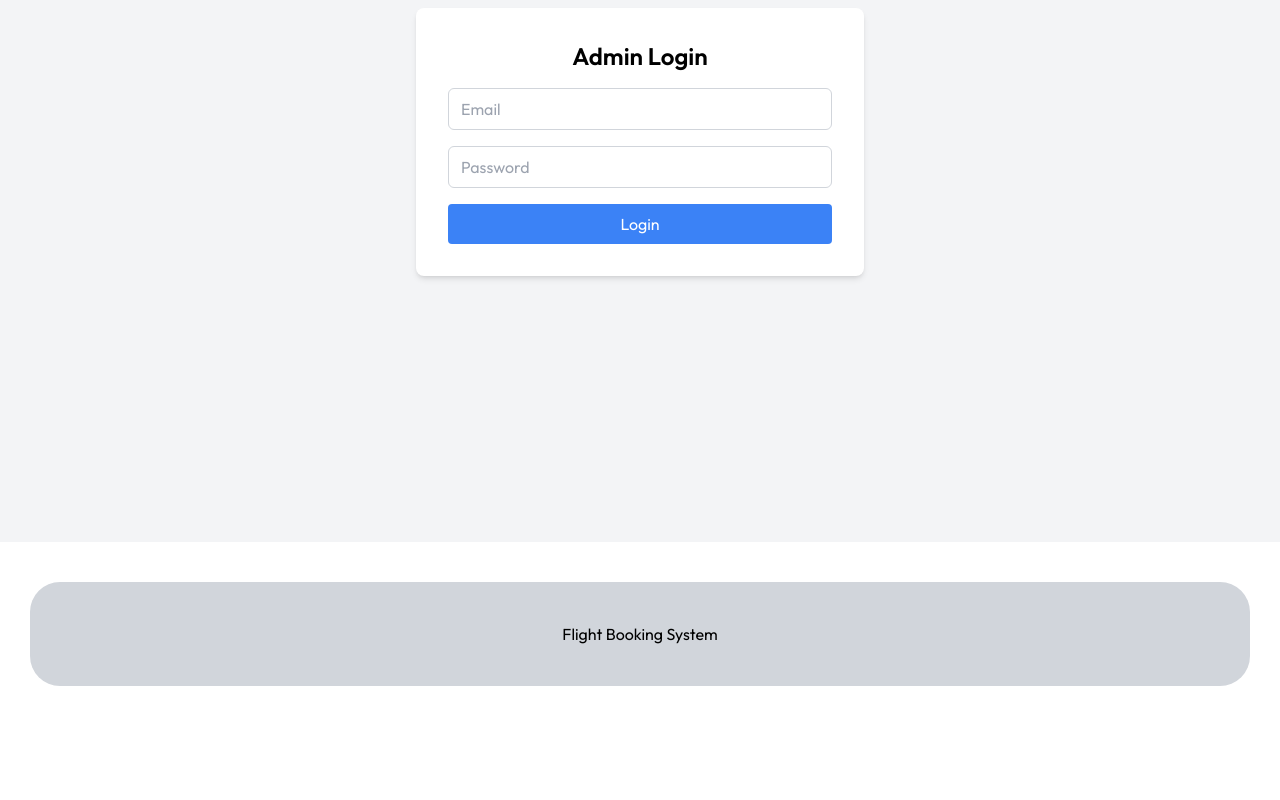
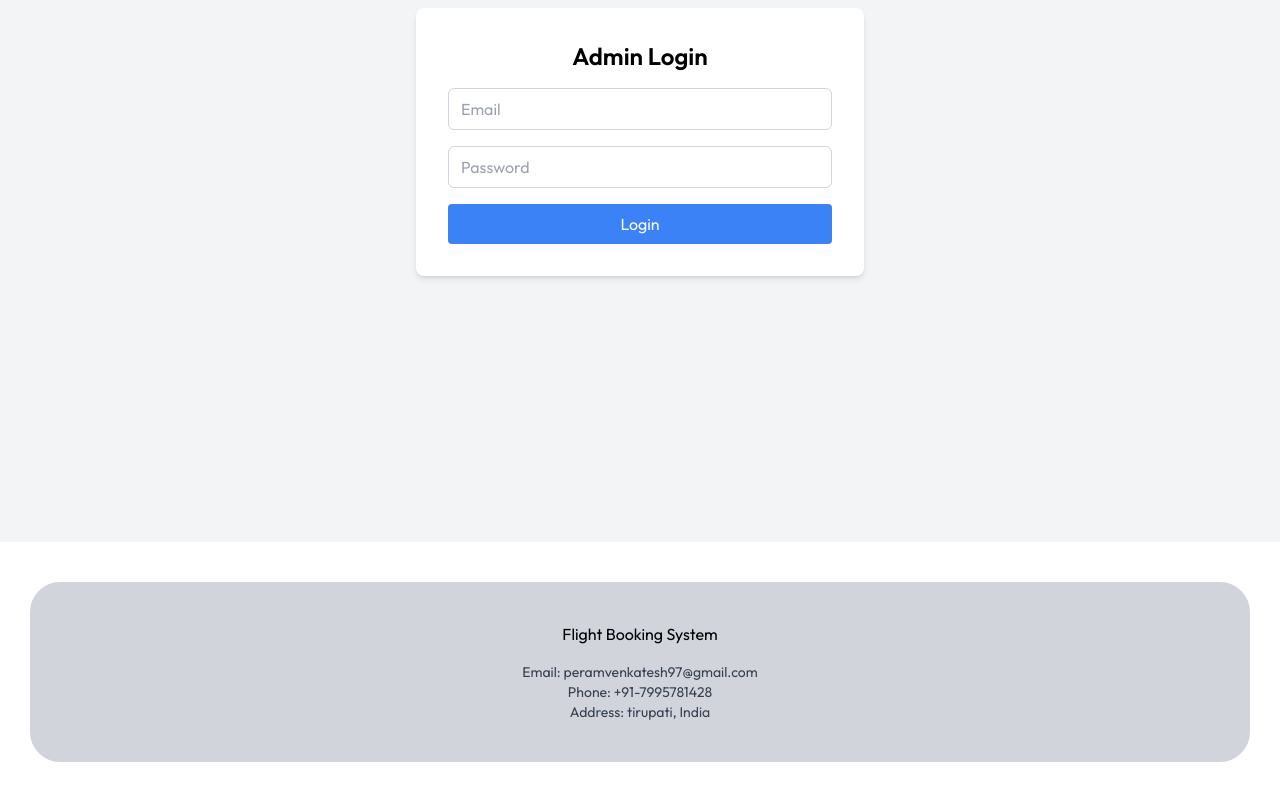
Before and after one commit to PERAMVENKATESH45/Flight-booking-system, a React (Vite) app in the folder frontend/: page /adminLogin in a window 1280 px wide. Shown: the part 328-1128 px from the top of the page. Before the commit the page ends 1054 px from the top, so only its background shows below. Built offline with nearby package versions, Linux system fonts and the light colour scheme; a web font is replaced by a local one.

Commit message:
Update Footer.jsx

```diff
--- a/frontend/src/components/Footer/Footer.jsx
+++ b/frontend/src/components/Footer/Footer.jsx
@@ -1,12 +1,16 @@
+// Footer.jsx
 import React from "react";
 
 const Footer = () => {
   return (
-    <div className="px-[30px] md:px-[30px]">
-      <div className="w-full h-fit bg-gray-300 rounded-[30px] my-10 flex justify-center items-center py-10 px-5 text-center flex-col ">
-        {/* <b>Developed by</b> <br /> Piyush <br /> Piyush <br /> Piyush <br />{" "}
-        Piyush */}
+    <div id="contact" className="px-[30px] md:px-[30px]">
+      <div className="w-full h-fit bg-gray-300 rounded-[30px] my-10 flex justify-center items-center py-10 px-5 text-center flex-col">
         Flight Booking System
+        <div className="mt-4 text-sm text-gray-700">
+          Email: peramvenkatesh97@gmail.com <br />
+          Phone: +91-7995781428 <br />
+          Address: tirupati, India
+        </div>
       </div>
     </div>
   );
```
